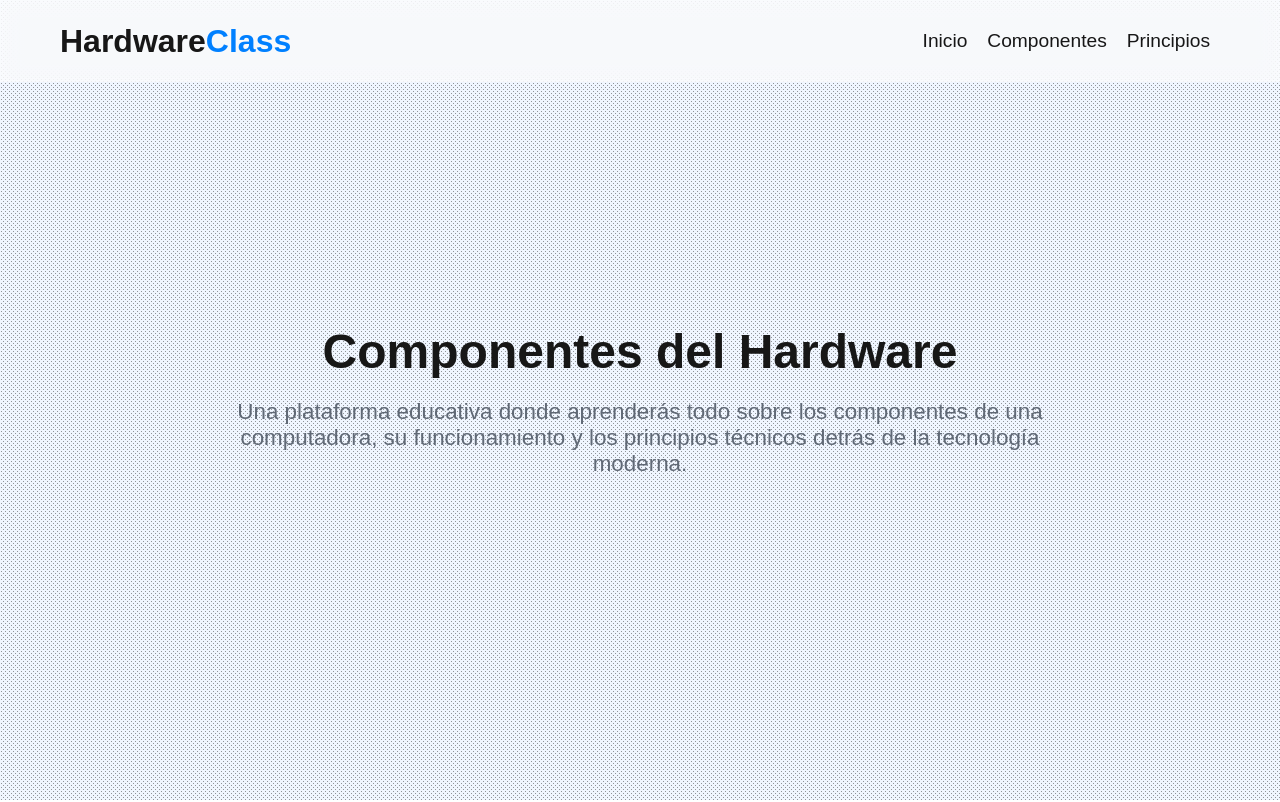
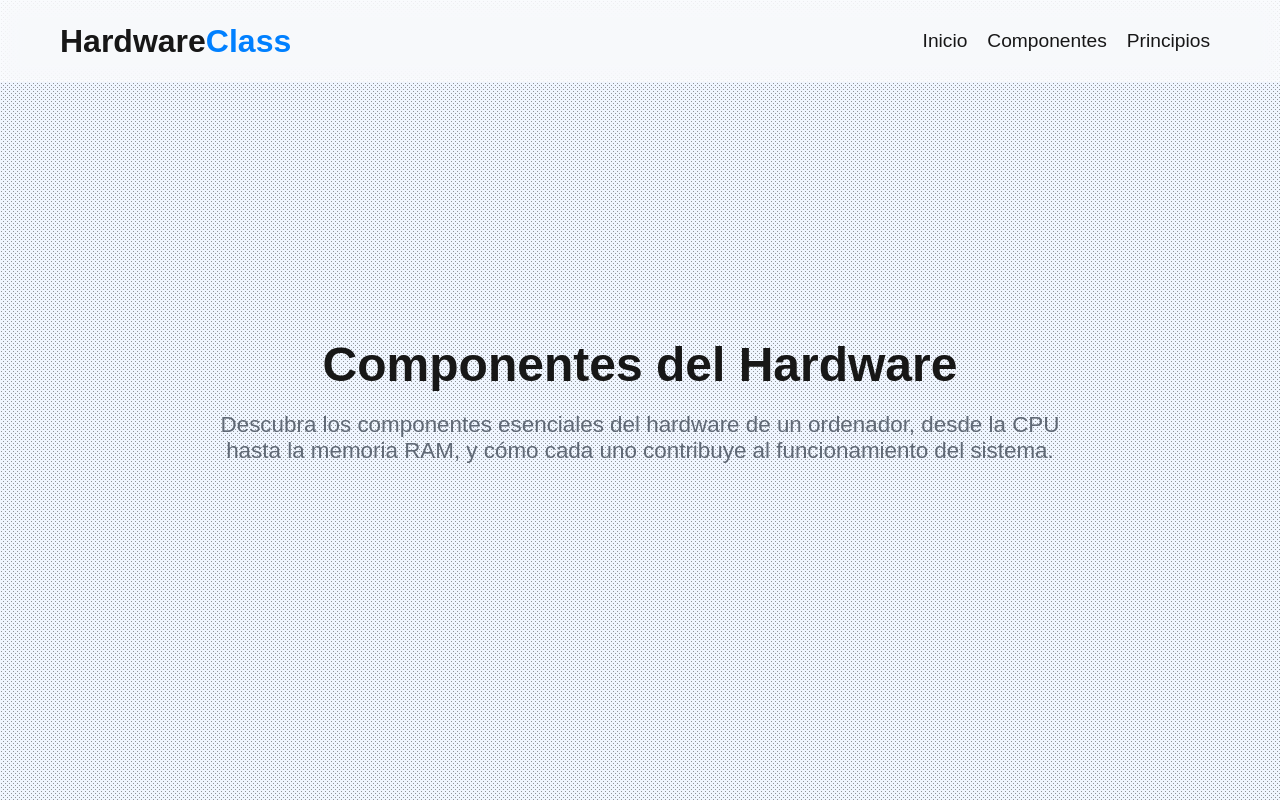
Before and after one commit to OrlandoTellez/hardware-web, a Next.js app: page /componentes in a window 1280 px wide. Shown: the top 802 px of the page. Built offline with nearby package versions, Linux system fonts and the light colour scheme.

Commit message:
feat: update Hero component styles and structure for improved layout and readability

```diff
--- a/src/sections/componentes/Hero.module.css
+++ b/src/sections/componentes/Hero.module.css
@@ -2,9 +2,17 @@
     padding: 20px;
     margin-top: 40px;
     width: 100%;
-    height: 80vh;
+    height: 60vh;
     display: grid;
     place-items: center;
+  }
+
+  .title{
+      font-size: 1.5rem;
+      display: flex;
+      flex-direction: column;
+      align-items: center;
+      text-align: center;
   }
 
   .article {
@@ -12,13 +20,6 @@
     display: grid;
     place-items: center;
     gap: 20px;
-    && h1 {
-      font-size: 3rem;
-      display: flex;
-      flex-direction: column;
-      align-items: center;
-      text-align: center;
-    }
 
     && div {
       color: #0080ff;
@@ -30,7 +31,7 @@
 
   .sub_text {
     max-width: 70ch;
-    font-size: 1.4rem;
+    font-size: 1rem;
     text-align: center;
   }
 
@@ -52,4 +53,12 @@
       flex-direction: row;
       justify-content: center;
     }
+
+    .sub_text {
+      font-size: 1.4rem;
+    }
+
+    .title{
+      font-size: 3rem;
   }
+  }
--- a/src/sections/componentes/Hero.tsx
+++ b/src/sections/componentes/Hero.tsx
@@ -6,13 +6,11 @@ export const Hero = () => {
     <>
       <section className={styles.section}>
         <article className={styles.article}>
-          <h1>
+          <h1 className={styles.title}>
             Componentes del Hardware
           </h1>
           <p className={styles.sub_text}>
-            Una plataforma educativa donde aprenderás todo sobre los componentes
-            de una computadora, su funcionamiento y los principios técnicos
-            detrás de la tecnología moderna.
+            Descubra los componentes esenciales del hardware de un ordenador, desde la CPU hasta la memoria RAM, y cómo cada uno contribuye al funcionamiento del sistema.
           </p>
         </article>
       </section>
--- a/src/sections/principios/Hero.module.css
+++ b/src/sections/principios/Hero.module.css
@@ -7,18 +7,19 @@
     place-items: center;
   }
 
+  .title{
+      font-size: 1.5rem;
+      display: flex;
+      flex-direction: column;
+      align-items: center;
+      text-align: center;
+  }
+
   .article {
     width: 100%;
     display: grid;
     place-items: center;
     gap: 20px;
-    && h1 {
-      font-size: 3rem;
-      display: flex;
-      flex-direction: column;
-      align-items: center;
-      text-align: center;
-    }
 
     && div {
       color: #0080ff;
@@ -30,7 +31,7 @@
 
   .sub_text {
     max-width: 70ch;
-    font-size: 1.4rem;
+    font-size: 1rem;
     text-align: center;
   }
 
@@ -51,4 +52,13 @@
       flex-direction: row;
       justify-content: center;
     }
+    .title{
+        font-size: 3rem;
+    }
+
+    .sub_text {
+    max-width: 70ch;
+    font-size: 1.4rem;
+    text-align: center;
   }
+  }
--- a/src/sections/principios/Hero.tsx
+++ b/src/sections/principios/Hero.tsx
@@ -6,7 +6,7 @@ export const Hero = () => {
     <>
       <section className={styles.section}>
         <article className={styles.article}>
-          <h1>
+          <h1 className={styles.title}>
             Principios Técnicos
           </h1>
           <p className={styles.sub_text}>
```
